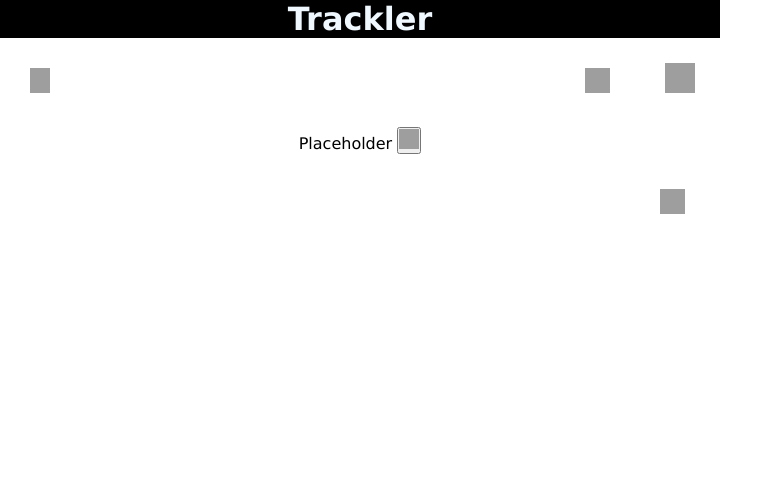
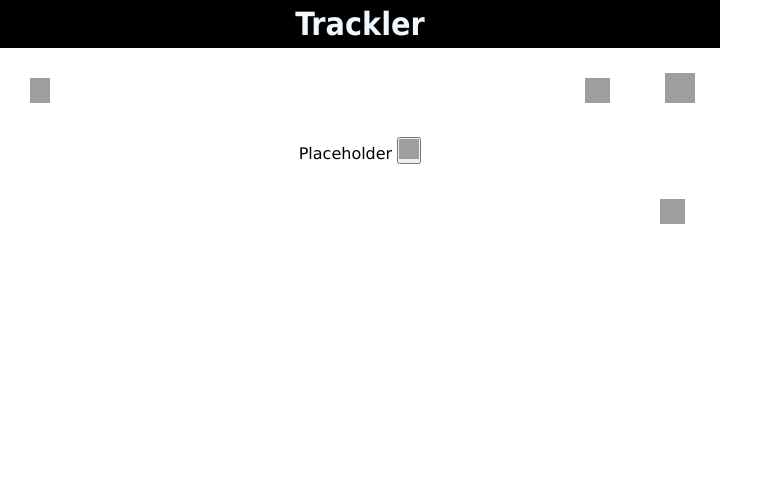
Before and after one commit to CS196Illinois/Group7-SP22, a browser extension: page Project/html/home.html in a window 1280 px wide. Shown: the whole page, without its empty margins (0-783 px from the left). Drawn offline with Linux system fonts and the light colour scheme; grey boxes are pictures that could not be loaded.

Commit message:
updated aesthetics

```diff
--- a/Project/css/home.css
+++ b/Project/css/home.css
@@ -44,3 +44,8 @@ ul {
   margin: 30px;
   text-align-last: right;
 }
+h1 {
+  font-family: Tahoma, Verdana, sans-serif;
+  padding: 5px;
+  font-style: underline;
+}
--- a/Project/js/home.js
+++ b/Project/js/home.js
@@ -24,7 +24,7 @@ function loadWebsites() {
     if (items.websites !== undefined) {
       var arr = items.websites;
       var list = document.getElementById("list");
-      list.innerHTML = "";
+      list.innerHTML = "<h1> Blocked Websites: </h1>";
 
       for (var index in arr) {
         var website = arr[index];
```
